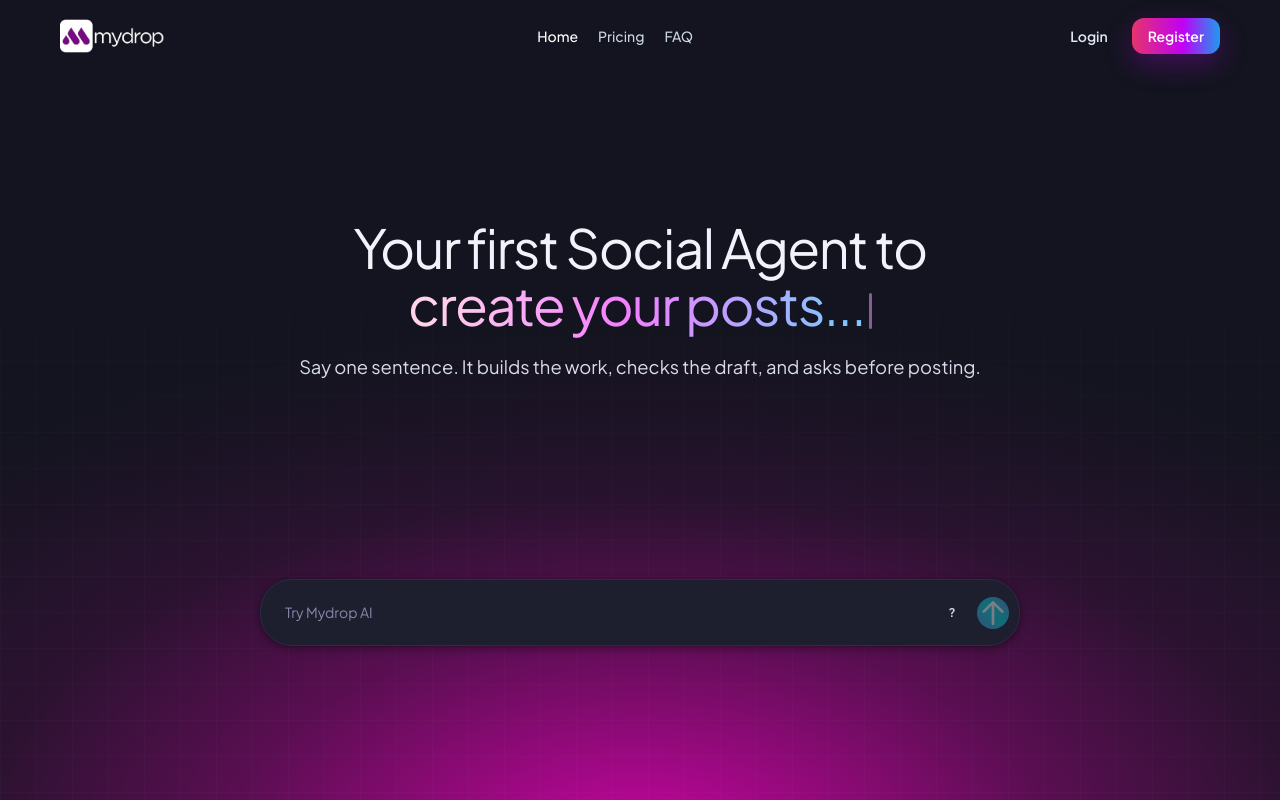
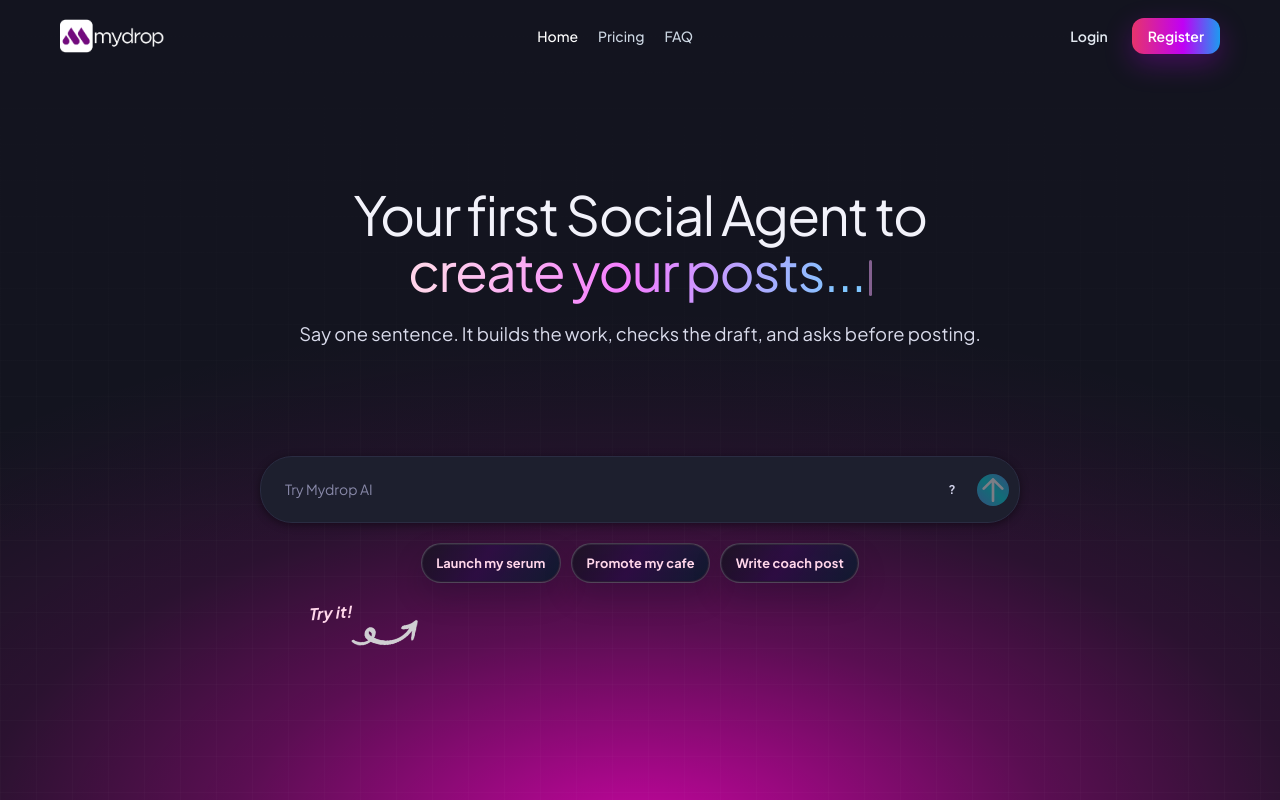
Before and after one commit to Mydrop-AI/mydrop-site, a React (Vite) app: page / in a window 1280 px wide. Shown: the top 800 px of the page. Built offline with nearby package versions, Linux system fonts and the light colour scheme.

Commit message:
feat: enhance WebsiteAgentPreview with quick action prompts and improve layout styles

```diff
--- a/src/components/WebsiteAgentPreview.css
+++ b/src/components/WebsiteAgentPreview.css
@@ -42,7 +42,7 @@
   --waiting: #0049ae;
   --warning: #cd6421;
   width: min(100%, 760px);
-  margin: 1.75rem auto 2.5rem;
+  margin: 1.75rem auto 0;
   height: auto;
   max-height: 100%;
   min-height: 0;
@@ -82,7 +82,7 @@
 .website-agent-shell {
   display: flex;
   flex-direction: column;
-  height: 100%;
+  height: auto;
   min-height: 0;
 }
 #home-agent-page.is-home-chat-active {    height: calc(100% - 10px);
--- a/src/components/WebsiteAgentPreview.tsx
+++ b/src/components/WebsiteAgentPreview.tsx
@@ -226,7 +226,7 @@ function getPublicAgentBaseUrl() {
       return "https://app.mydropai.com";
     }
 
-    if (host === "127.0.0.1" || host === "localhost") {
+    if (host === "127.0.0.1" || host === "localhost" || host === "0.0.0.0") {
       return "http://127.0.0.1:5000";
     }
   }
@@ -489,7 +489,11 @@ function openPreviewCta() {
   window.open(PREVIEW_APP_CTA_URL, "_blank", "noopener,noreferrer");
 }
 
-export default function WebsiteAgentPreview() {
+type WebsiteAgentPreviewProps = {
+  quickActions?: Array<{ cta: string; prompt: string }>;
+};
+
+export default function WebsiteAgentPreview({ quickActions = [] }: WebsiteAgentPreviewProps) {
   const [mediaViewer, setMediaViewer] = useState<{ kind: "image" | "video"; url: string } | null>(null);
   const rootRef = useRef<HTMLDivElement | null>(null);
   const resetButtonRef = useRef<HTMLButtonElement | null>(null);
@@ -499,6 +503,7 @@ export default function WebsiteAgentPreview() {
   const mediaPlansRef = useRef<Map<string, PreviewMediaPlan>>(new Map());
   const activeMediaRunIdsRef = useRef<Set<string>>(new Set());
   const previewVersionRef = useRef(0);
+  const submitPromptRef = useRef<((prompt: string) => void) | null>(null);
 
   useEffect(() => {
     const previewRoot = rootRef.current;
@@ -1037,6 +1042,10 @@ export default function WebsiteAgentPreview() {
       }
     };
 
+    submitPromptRef.current = (prompt: string) => {
+      void submitPrompt(prompt);
+    };
+
     invalidatePreviewMediaState();
     clearPreviewMessages();
     turnsRef.current = [];
@@ -1193,7 +1202,18 @@ export default function WebsiteAgentPreview() {
       if (copyCaptionButton) {
         const caption = String(copyCaptionButton.getAttribute("data-caption") || "").trim();
         if (caption) {
-          void copyTextToClipboard(caption);
+          const label = copyCaptionButton.querySelector("p");
+          const originalLabel = label?.textContent || "Copy";
+          void copyTextToClipboard(caption).then((copied) => {
+        if (!copied || !label) {
+          return;
+        }
+
+        label.textContent = "Copied!";
+        window.setTimeout(() => {
+          label.textContent = originalLabel;
+        }, 1200);
+          });
         }
         return;
       }
@@ -1276,6 +1296,7 @@ export default function WebsiteAgentPreview() {
     chatMutationObserver.observe(chatBody, { childList: true, subtree: true });
 
     return () => {
+      submitPromptRef.current = null;
       promptInput.removeEventListener("input", handleInput);
       promptInput.removeEventListener("keydown", handlePromptKeyDown);
       resetButton?.removeEventListener("click", handleResetClick);
@@ -1314,6 +1335,20 @@ export default function WebsiteAgentPreview() {
           data-agent-chat-shell="home"
           data-agent-chat-shell-wrap="true"
         />
+        {quickActions.length ? (
+          <div className="hero-example-actions" aria-label="Try concrete AI examples">
+            {quickActions.map((example) => (
+              <button
+                key={example.cta}
+                type="button"
+                className="hero-example-button"
+                onClick={() => submitPromptRef.current?.(example.prompt)}
+              >
+                <span className="hero-example-label">{example.cta}</span>
+              </button>
+            ))}
+          </div>
+        ) : null}
       </div>
       {mediaViewer ? (
         <div className="website-media-viewer" role="dialog" aria-modal="true" onClick={() => setMediaViewer(null)}>
--- a/src/index.css
+++ b/src/index.css
@@ -243,8 +243,18 @@ video {
   justify-content: center;
   flex: 0 0 auto;
   min-height: 0;
-  max-height: 100%;
+  max-height: none;
+  overflow: visible;
   transition: flex 220ms ease, margin 220ms ease;
+}
+
+.hero-agent-stack {
+  width: 100%;
+  display: flex;
+  flex-direction: column;
+  align-items: center;
+  gap: 0.9rem;
+  overflow: visible;
 }
 
 .hero-full.is-home-chat-active .hero-core {
@@ -267,6 +277,14 @@ video {
   min-height: 0;
 }
 
+.hero-full.is-home-chat-active .hero-example-actions {
+  display: none;
+}
+
+.hero-full.is-home-chat-active .hero-example-callout {
+  display: none;
+}
+
 .hero-title {
   margin: 1rem 0 0;
   font-size: clamp(2.15rem, 4.2vw, 3.9rem);
@@ -286,6 +304,107 @@ video {
   max-width: 68ch;
   color: #d9dbeb;
   font-size: clamp(1rem, 2vw, 1.15rem);
+}
+
+.hero-example-actions {
+  width: min(100%, 760px);
+  display: flex;
+  flex-wrap: wrap;
+  justify-content: center;
+  gap: 0.65rem;
+  margin-top: 20px;
+}
+
+.hero-example-callout {
+  width: min(100%, 760px);
+  display: flex;
+  align-items: center;
+  justify-content: flex-start;
+  gap: 5px;
+  padding-left: 3rem;
+  margin-top: -0.15rem;
+    box-sizing: border-box;
+}
+
+.hero-example-callout-text {
+  color: #ffd6ea;
+  font-size: 1rem;
+  font-style: italic;
+  font-weight: 700;
+  letter-spacing: 0.01em;
+  transform: rotate(-4deg);
+}
+
+.hero-example-callout-arrow {    width: clamp(52px, 8vw, 80px);
+    opacity: 0.8;
+    filter: invert(1);
+  width: 62px;
+  opacity: 0.92;
+  transform: rotate(-170deg) scaleX(-1) translateY(-20px);
+  transform-origin: center;
+}
+
+.hero-example-button {
+  position: relative;
+  display: inline-flex;
+  align-items: center;
+  justify-content: center;
+  text-align: center;
+  border-radius: 999px;
+  border: 1px solid rgba(255, 255, 255, 0.14);
+  background:
+    linear-gradient(180deg, rgba(255, 255, 255, 0.1), rgba(255, 255, 255, 0.05)),
+    rgba(12, 14, 28, 0.68);
+  padding: 0.55rem 0.9rem;
+  color: #f8f8ff;
+  box-shadow: 0 14px 30px rgba(5, 8, 20, 0.18);
+  overflow: hidden;
+  transition:
+    transform 180ms ease,
+    border-color 180ms ease,
+    background 180ms ease,
+    box-shadow 180ms ease;
+}
+
+.hero-example-button::before {
+  content: "";
+  position: absolute;
+  inset: 1px;
+  border-radius: inherit;
+  background:
+    linear-gradient(120deg, rgba(230, 52, 108, 0.06) 0%, rgba(192, 0, 245, 0.16) 45%, rgba(29, 155, 240, 0.08) 100%),
+    rgba(12, 14, 28, 0.82);
+  z-index: 0;
+}
+
+.hero-example-button::after {
+  content: "";
+  position: absolute;
+  top: -120%;
+  left: -32%;
+  width: 42%;
+  height: 340%;
+  background: linear-gradient(90deg, rgba(230, 52, 108, 0) 0%, rgba(230, 52, 108, 0.3) 18%, rgba(192, 0, 245, 0.82) 52%, rgba(29, 155, 240, 0.34) 82%, rgba(29, 155, 240, 0) 100%);
+  transform: rotate(22deg);
+  opacity: 0.52;
+  animation: hero-cta-shimmer 4.2s ease-in-out infinite;
+  z-index: 0;
+  pointer-events: none;
+}
+
+.hero-example-button:hover {
+  transform: translateY(-2px);
+  border-color: rgba(245, 125, 255, 0.42);
+  box-shadow: 0 18px 36px rgba(5, 8, 20, 0.22);
+}
+
+.hero-example-label {
+  position: relative;
+  z-index: 1;
+  font-size: 0.8rem;
+  font-weight: 700;
+  letter-spacing: 0.01em;
+  color: #ffd6ea;
 }
 
 .hero-proof-row {
@@ -1139,6 +1258,14 @@ video {
     max-width: 80ch;
   }
 
+  .hero-example-actions {
+    gap: 0.65rem;
+  }
+
+  .hero-example-label {
+    font-size: 0.68rem;
+  }
+
   .site-container {
     padding-inline: 0.65rem;
   }
@@ -1343,6 +1470,24 @@ video {
   }
 }
 
+@keyframes hero-cta-shimmer {
+  0% {
+    transform: translate3d(-180%, 0, 0) rotate(22deg);
+    opacity: 0;
+  }
+  18% {
+    opacity: 0.52;
+  }
+  50% {
+    transform: translate3d(360%, 0, 0) rotate(22deg);
+    opacity: 0.56;
+  }
+  100% {
+    transform: translate3d(360%, 0, 0) rotate(22deg);
+    opacity: 0;
+  }
+}
+
 @media (max-width: 1100px) {
   .hero-floating-zone {
     display: none;
@@ -1391,6 +1536,10 @@ video {
   .hero-full {
     padding-top: 1.2rem;
   }
+
+  .hero-example-actions {
+    width: min(100%, 560px);
+  }
 }
 
 @media (max-width: 760px) {
@@ -1408,6 +1557,10 @@ video {
     grid-template-columns: repeat(2, minmax(0, 1fr));
   }
 
+  .hero-example-button {
+    padding: 0.5rem 0.82rem;
+  }
+
   .feature-band,
   .dashboard-band,
   .mega-cta {
--- a/src/pages/HomePage.tsx
+++ b/src/pages/HomePage.tsx
@@ -61,6 +61,11 @@ type AgentCapability = {
   icon: LucideIcon;
 };
 
+type HeroPromptExample = {
+  cta: string;
+  prompt: string;
+};
+
 const arrowLeft = resolveAssetPath("/media/images/original-site/legacy-arrow-loop-left.webp");
 const arrowRight = resolveAssetPath("/media/images/original-site/legacy-arrow-loop-right.webp");
 
@@ -74,6 +79,24 @@ const solutionPoints = [
   "One workflow to create, approve, schedule, and publish everywhere.",
   "One calendar that keeps every account organized and consistent.",
   "One AI engine that helps you produce more without burning out.",
+];
+
+const heroPromptExamples: HeroPromptExample[] = [
+  {
+    cta: "Launch my serum",
+    prompt:
+      "Create an Instagram + LinkedIn launch post for a skincare brand releasing a vitamin C serum this Friday. Make it premium, clear, and conversion-focused.",
+  },
+  {
+    cta: "Promote my cafe",
+    prompt:
+      "Plan a 3-day promo campaign for a coffee shop with one Reel idea, one Story sequence, and one caption to bring people in this weekend.",
+  },
+  {
+    cta: "Write coach post",
+    prompt:
+      "Write a high-authority LinkedIn post for a business coach about why most founders stay stuck at inconsistent sales, with a strong hook and CTA.",
+  },
 ];
 
 const workflowSteps = [
@@ -618,10 +641,17 @@ export default function HomePage() {
             <p className="hero-subcopy">
               Say one sentence. It builds the work, checks the draft, and asks before posting.
             </p>
+
           </div>
 
           <div className="hero-agent-stage">
-            <WebsiteAgentPreview />
+            <div className="hero-agent-stack">
+              <WebsiteAgentPreview quickActions={heroPromptExamples} />
+              <div className="hero-example-callout" aria-hidden>
+                <span className="hero-example-callout-text">Try it!</span>
+                <img src={arrowRight} alt="Curved arrow right" className="hero-example-callout-arrow" loading="lazy" />
+              </div>
+            </div>
           </div>
         </div>
 
```
Also changed, not shown: src/vendor/mydrop-agent/js/chat.js, src/vendor/mydrop-agent/js/publicPreviewShared.js.
